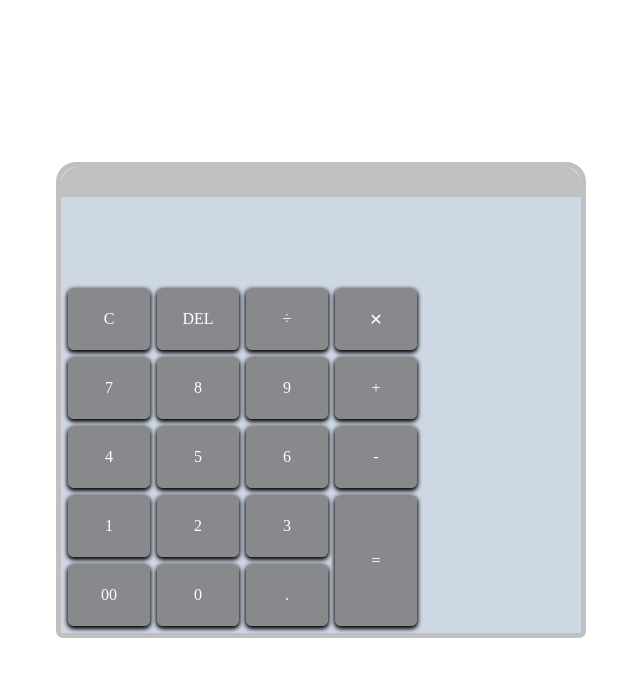
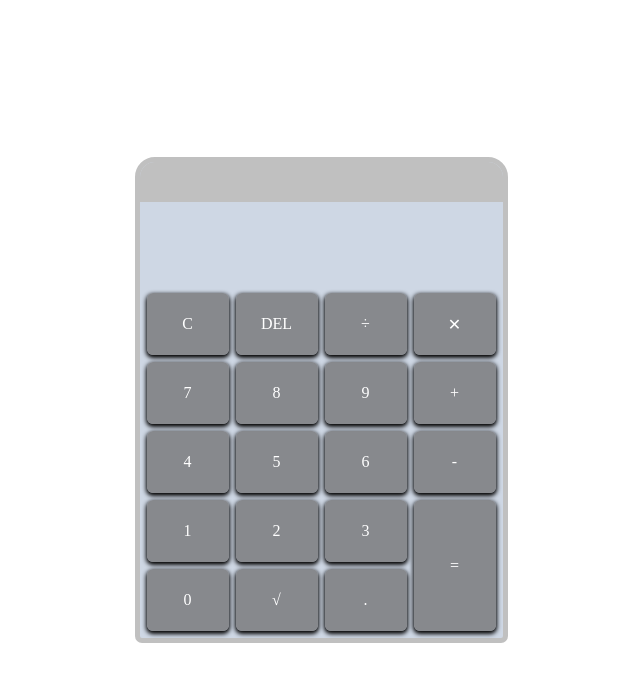
Before and after one commit to Sylvestertaiwo/Simple-calculator, a plain HTML site: page index.html in a window 1280 px wide. Shown: the whole page, without its empty margins (319-959 px from the left). Drawn offline with Linux system fonts and the light colour scheme.

Commit message:
adding styles

```diff
--- a/index.html
+++ b/index.html
@@ -8,7 +8,7 @@
 </head>
 <body>
     <div class="parent">
-        <div class="screenbox" id="screenbox"></div>
+        <div class="screenbox"> <div class="screen" id="screenbox"></div></div>
         <div class="keyboard">
         <table class="cell-container">
             <tr class="container">
@@ -36,8 +36,8 @@
                 <td class="cell calc" rowspan="2" onclick="regClick('cal')">=</td>
             </tr>
             <tr class="container">
-                <td class="cell" onclick="regClick('00')">00</td>
                 <td class="cell" onclick="regClick('0')">0</td>
+                <td class="cell" onclick="regClick('√')">√</td>
                 <td class="cell" onclick="regClick('.')">.</td>
             </tr>
         </table>
@@ -60,10 +60,18 @@
             return
         }
         else if(k === "cal" && value != ""){
-            let newValue = value.replace(/✕/g, "*").replace(/÷/g, "/")
+            try{
+            let newValue = value.replace(/✕/g, "*").replace(/÷/g, "/").replace(/√(\d+\.?\d*)/g, "Math.sqrt($1)")
             let sol = eval(newValue)
             value = sol
-            document.getElementById("screenbox").innerHTML = value
+            if(value === "Infinity" || value === "Syntax Error" || value === "Math Error"){
+                document.getElementById("screenbox").innerHTML = "Syntax Error"
+            }else{
+                document.getElementById("screenbox").innerHTML = value
+            }
+            }catch{
+                document.getElementById("screenbox").innerHTML = "Syntax Error"
+            }
         }else{
             value += k
             document.getElementById("screenbox").innerHTML = value
--- a/style.css
+++ b/style.css
@@ -38,13 +38,18 @@ body{
 }
 .screenbox{
     display: flex;
+    padding: 10px 15px;
+    height: 4rem;
+    border-top: 40px solid silver;
+    border-radius: 15px 15px 0px 0px;
+}
+.screen{
+    font-size: 19px;
+    overflow: hidden;
+    contain: inline-size;
+    width: 100%;
+    display: flex;
     justify-content: end;
     align-items: flex-end;
-    padding: 10px 20px;
-    height: 4rem;
-    border-top: 30px solid silver;
-    border-radius: 18px 18px 0px 0px;
-    font-size: 18px;
-    overflow: hidden;
-    width: 30rem;
+    color: rgb(48, 47, 47);
 }
```
